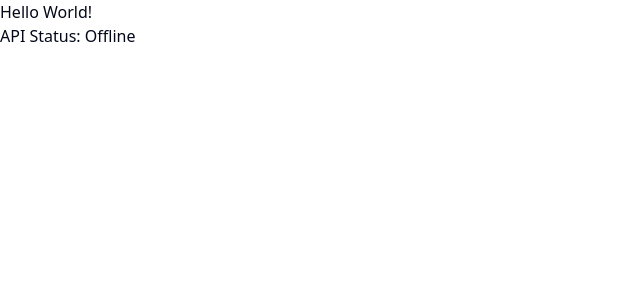
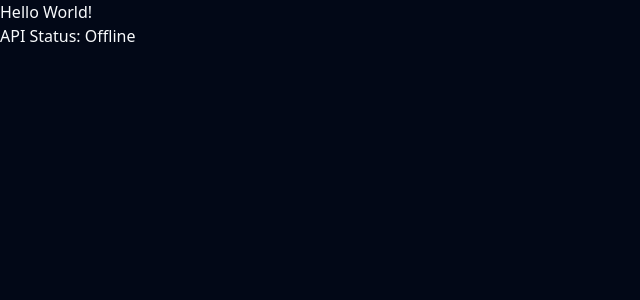
Before and after one commit to FoRVaiS/cs-rewind, a React (Vite) app in the folder apps/frontend/: page / in a window 1280 px wide. Shown: the top 300 px of the page, without its empty margins (0-640 px from the left). Built offline with nearby package versions, Linux system fonts and the light colour scheme; no server answers.

Commit message:
feat(frontend): set theme to dark mode

```diff
--- /dev/null
+++ b/apps/frontend/src/components/theme-provider.tsx
@@ -0,0 +1,70 @@
+import { createContext, useContext, useEffect, useState } from 'react';
+
+type Theme = 'dark' | 'light' | 'system';
+
+type ThemeProviderProps = {
+  children: React.ReactNode
+  defaultTheme?: Theme
+  storageKey?: string
+}
+
+type ThemeProviderState = {
+  theme: Theme
+  setTheme: (theme: Theme) => void
+}
+
+const initialState: ThemeProviderState = {
+  theme: 'system',
+  setTheme: () => null,
+};
+
+const ThemeProviderContext = createContext<ThemeProviderState>(initialState);
+
+export function ThemeProvider({
+  children,
+  defaultTheme = 'system',
+  storageKey = 'vite-ui-theme',
+  ...props
+}: ThemeProviderProps) {
+  const [theme, setTheme] = useState<Theme>(() => (localStorage.getItem(storageKey) as Theme) || defaultTheme);
+
+  useEffect(() => {
+    const root = window.document.documentElement;
+
+    root.classList.remove('light', 'dark');
+
+    if (theme === 'system') {
+      const systemTheme = window.matchMedia('(prefers-color-scheme: dark)')
+        .matches
+        ? 'dark'
+        : 'light';
+
+      root.classList.add(systemTheme);
+      return;
+    }
+
+    root.classList.add(theme);
+  }, [theme]);
+
+  const value = {
+    theme,
+    setTheme: (theme: Theme) => {
+      localStorage.setItem(storageKey, theme);
+      setTheme(theme);
+    },
+  };
+
+  return (
+    <ThemeProviderContext.Provider {...props} value={value}>
+      {children}
+    </ThemeProviderContext.Provider>
+  );
+}
+
+export const useTheme = () => {
+  const context = useContext(ThemeProviderContext);
+
+  if (context === undefined) throw new Error('useTheme must be used within a ThemeProvider');
+
+  return context;
+};
--- a/apps/frontend/src/main.tsx
+++ b/apps/frontend/src/main.tsx
@@ -2,6 +2,7 @@
 import ReactDOM from 'react-dom/client';
 import { QueryClient, QueryClientProvider } from '@tanstack/react-query';
 import { ReactQueryDevtools } from '@tanstack/react-query-devtools';
+import { ThemeProvider } from './components/theme-provider.tsx';
 
 import App from './pages/App/App.tsx';
 import './index.scss';
@@ -13,9 +14,11 @@
 
 root.render(<>
   <QueryClientProvider client={queryClient}>
-    <React.StrictMode>
-      <App />
-    </React.StrictMode>
-    <ReactQueryDevtools />
+    <ThemeProvider defaultTheme="dark" storageKey="vite-ui-theme" >
+      <React.StrictMode>
+        <App />
+      </React.StrictMode>
+      <ReactQueryDevtools />
+    </ThemeProvider>
   </QueryClientProvider>
 </>);
```
